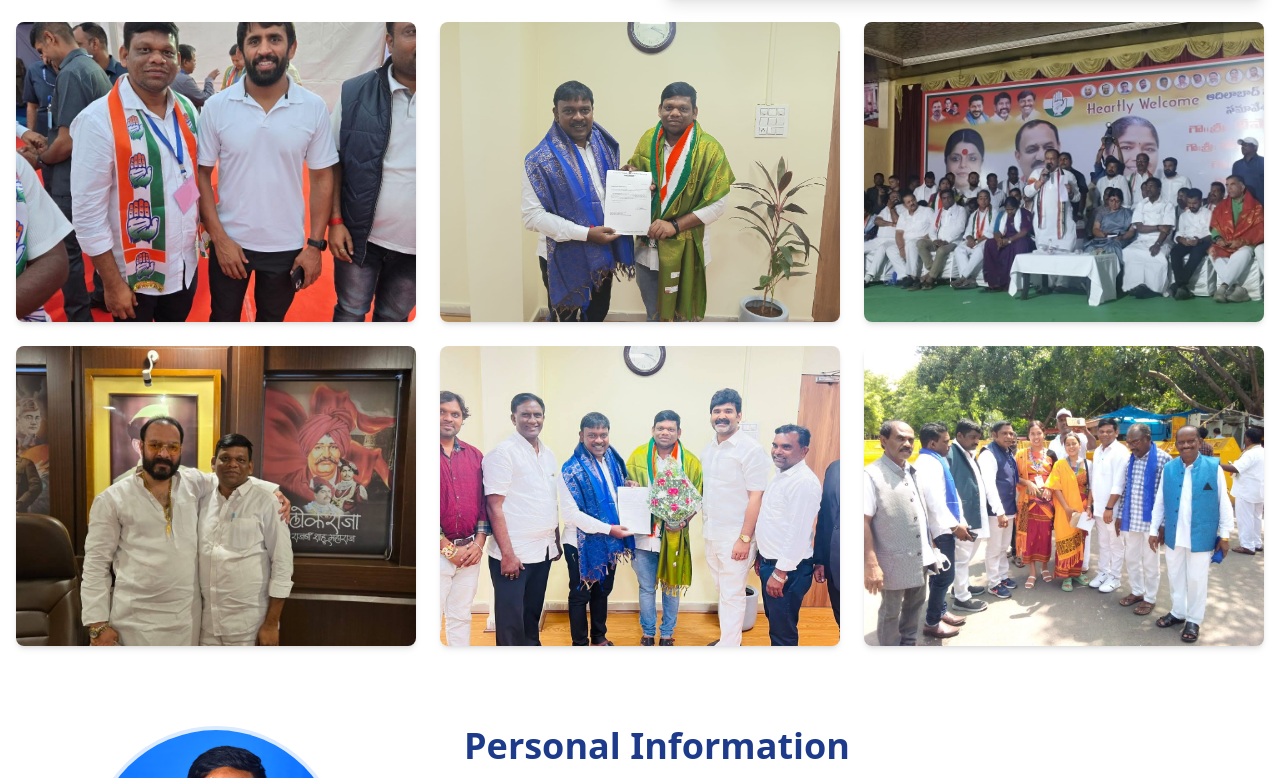
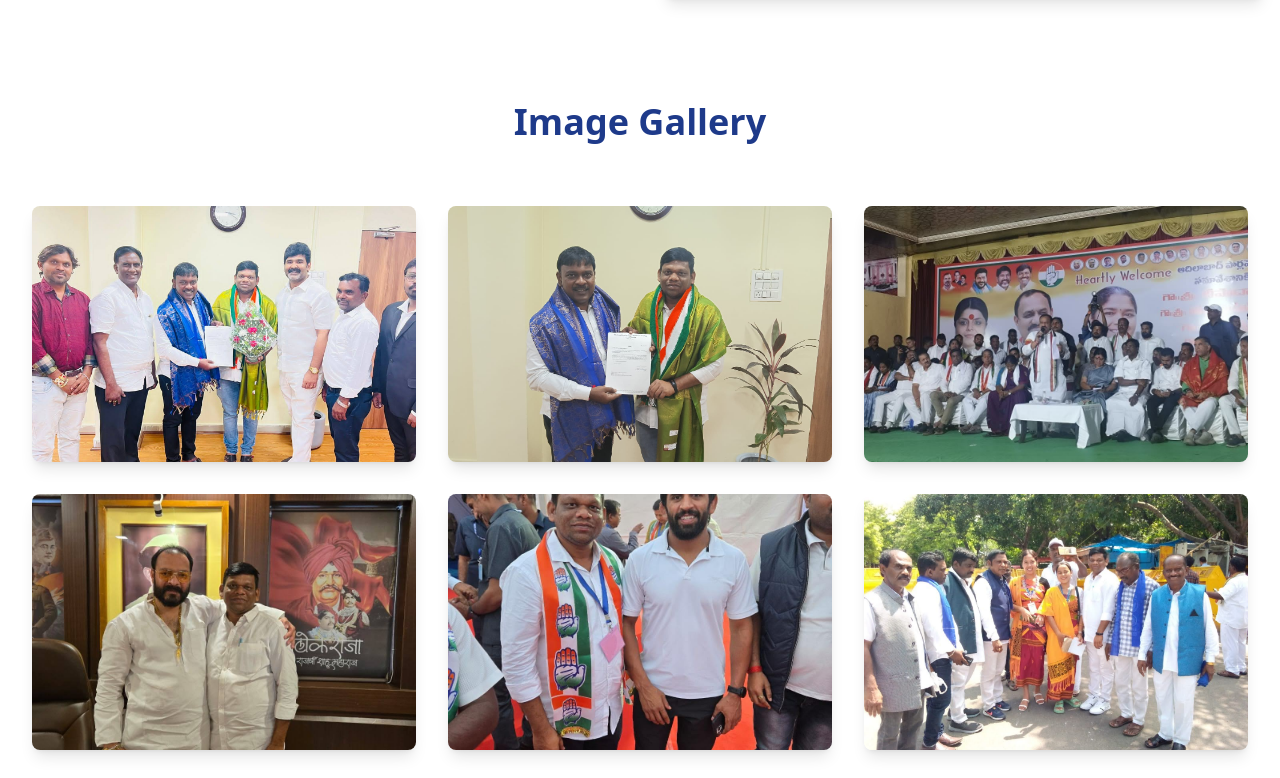
Before and after one commit to ChandiniAttili/srikanthrathnam, a React (Vite) app in the folder srikanthrathnam/project/: page / in a window 1280 px wide. Shown: the part 682-1460 px from the top of the page. Built offline with nearby package versions, Linux system fonts and the light colour scheme.

Commit message:
adding the images

```diff
--- a/srikanthrathnam/project/src/components/HeroSection.tsx
+++ b/srikanthrathnam/project/src/components/HeroSection.tsx
@@ -1,13 +1,26 @@
+
 import { useState, useEffect } from 'react';
 
 // Images from the public folder
 const images = [
-  '/img11.jpeg',
-  '/img21.jpeg',
-  '/img13.jpeg',
-  '/img14.jpeg',
-  '/img15.jpeg',
-  '/img16.jpeg',
+  {
+    src: '/img15.jpeg',
+  },
+  {
+    src: '/img21.jpeg',
+  },
+  {
+    src: '/img13.jpeg',
+  },
+  {
+    src: '/img14.jpeg',
+  },
+  {
+    src: '/img11.jpeg',
+  },
+  {
+    src: '/img16.jpeg',
+  },
 ];
 
 export default function HeroSection() {
@@ -27,7 +40,7 @@ export default function HeroSection() {
         <div className="flex flex-col lg:flex-row items-center gap-12">
           {/* Left Side Content */}
           <div className="lg:w-1/2 text-gray-800">
-            <h1 className="text-4xl font-bold mb-6 color-Green">
+            <h1 className="text-4xl font-bold mb-6 text-green-600">
               Srikanth Rathnam
             </h1>
             <p className="text-lg leading-relaxed mb-6">
@@ -41,13 +54,15 @@ export default function HeroSection() {
 
           {/* Right Side Image Carousel */}
           <div className="lg:w-1/2 relative mb-6">
-            <div className="w-[600px] h-[600px] mx-auto rounded-lg shadow-lg overflow-hidden">
+            <div className="w-[600px] h-[600px] mx-auto rounded-lg shadow-lg overflow-hidden relative">
               {images.map((image, index) => (
                 <img
                   key={index}
-                  src={image}
+                  src={image.src} // Corrected this to image.src
                   alt={`Image ${index + 1}`}
-                  className={`w-full h-full object-cover object-center transition-opacity duration-1000 absolute top-0 left-0 ${index === currentImage ? 'opacity-100' : 'opacity-0'}`}
+                  className={`w-full h-full object-cover object-center transition-opacity duration-1000 absolute top-0 left-0 ${
+                    index === currentImage ? 'opacity-100' : 'opacity-0'
+                  }`}
                 />
               ))}
             </div>
@@ -55,17 +70,23 @@ export default function HeroSection() {
         </div>
 
         {/* Image Grid */}
-        <div className="grid grid-cols-3 gap-6">
-          {images.map((image, index) => (
-            <div key={index} className="relative w-full h-[300px]">
-              <img
-                src={image}
-                alt={`Additional Image ${index + 1}`}
-                className="w-full h-full object-cover object-center rounded-lg shadow-md"
-              />
+        <section id="gallery" className="py-12 md:py-20 bg-white">
+          <div className="container mx-auto px-4">
+            <h2 className="text-3xl md:text-4xl font-bold text-center mb-8 md:mb-16 text-blue-900">Image Gallery</h2>
+
+            <div className="grid grid-cols-1 sm:grid-cols-2 lg:grid-cols-3 gap-6 md:gap-8">
+              {images.map((img, index) => (
+                <div key={index} className="bg-white rounded-lg shadow-lg hover:shadow-xl transition-shadow overflow-hidden">
+                  <img
+                    src={img.src} // Corrected this to img.src
+                    alt={`Gallery Image ${index + 1}`}
+                    className="w-full h-64 object-cover"
+                  />
+                </div>
+              ))}
             </div>
-          ))}
-        </div>
+          </div>
+        </section>
       </div>
     </section>
   );
--- a/srikanthrathnam/project/src/components/KeyIssuesSection.tsx
+++ b/srikanthrathnam/project/src/components/KeyIssuesSection.tsx
@@ -1,85 +1,76 @@
-import { useState, useEffect } from 'react';
 import { GraduationCap, Heart, Building2, Shield, TreePine, Users } from 'lucide-react';
 
+// Define key issues along with corresponding images
 const issues = [
   {
     title: 'Education Reform',
     description: 'Modernizing our education system and ensuring equal access to quality education for all.',
     Icon: GraduationCap,
+    image: '/img1.jpg', // Associated image for this issue
   },
   {
     title: 'Healthcare Access',
     description: 'Improving healthcare infrastructure and making quality medical care affordable and accessible.',
     Icon: Heart,
+    image: '/img01.jpg',
   },
   {
     title: 'Infrastructure Development',
     description: 'Investing in sustainable infrastructure to support our growing community needs.',
     Icon: Building2,
+    image: '/img4.jpg',
   },
   {
     title: 'Public Safety',
     description: 'Strengthening community safety measures and emergency response systems.',
     Icon: Shield,
+    image: '/img5.jpg',
   },
   {
     title: 'Environmental Protection',
     description: 'Implementing green policies and promoting sustainable development practices.',
     Icon: TreePine,
+    image: '/img6.jpg',
   },
   {
     title: 'Social Welfare',
     description: 'Supporting vulnerable communities and ensuring inclusive growth for all citizens.',
     Icon: Users,
+    image: '/img7.jpg',
   },
 ];
 
-const images = [
-  '/img1.jpg',
-  '/imge2.jpg',
-  '/img4.jpg',
-  '/img5.jpg',
-  '/img6.jpg',
-  '/img7.jpg',
-];
-
 export default function KeyIssuesSection() {
-  const [currentImage, setCurrentImage] = useState(0);
-
-  useEffect(() => {
-    const timer = setInterval(() => {
-      setCurrentImage((prev) => (prev + 1) % images.length);
-    }, 4000); // Change image every 4 seconds
-
-    return () => clearInterval(timer);
-  }, []);
-
   return (
     <section id="key-issues" className="py-20 bg-white">
       <div className="container mx-auto px-4">
         <h2 className="text-4xl font-bold text-center mb-16 text-blue-900">Key Issues</h2>
 
-        <div className="grid md:grid-cols-2 lg:grid-cols-3 gap-8 mb-12">
+        {/* Key Issues Grid */}
+        <div className="grid md:grid-cols-2 lg:grid-cols-3 gap-12">
           {issues.map((issue, index) => (
             <div key={index} className="bg-gray-50 p-6 rounded-lg shadow-lg hover:shadow-xl transition-shadow">
+              {/* Issue Icon and Title */}
               <div className="flex items-center gap-4 mb-4">
                 <div className="p-3 bg-blue-100 rounded-full">
                   <issue.Icon className="w-6 h-6 text-blue-900" />
                 </div>
                 <h3 className="text-xl font-bold text-blue-900">{issue.title}</h3>
               </div>
-              <p className="text-gray-700">{issue.description}</p>
+
+              {/* Issue Description */}
+              <p className="text-gray-700 mb-6">{issue.description}</p>
+
+              {/* Issue Image */}
+              <div className="relative w-full h-48 rounded-lg overflow-hidden">
+                <img
+                  src={issue.image}
+                  alt={issue.title}
+                  className="w-full h-full object-cover"
+                />
+              </div>
             </div>
           ))}
-        </div>
-
-        {/* Image Slider Below the Key Issues */}
-        <div className="relative w-full h-[400px] rounded-lg overflow-hidden">
-          <img
-            src={images[currentImage]}
-            alt="Key Issue Image"
-            className="w-full h-full object-cover transition-opacity duration-1000"
-          />
         </div>
       </div>
     </section>
```
Also changed, not shown: srikanthrathnam/project/public/img01.jpg (added), srikanthrathnam/project/public/imge2.jpg (deleted).
